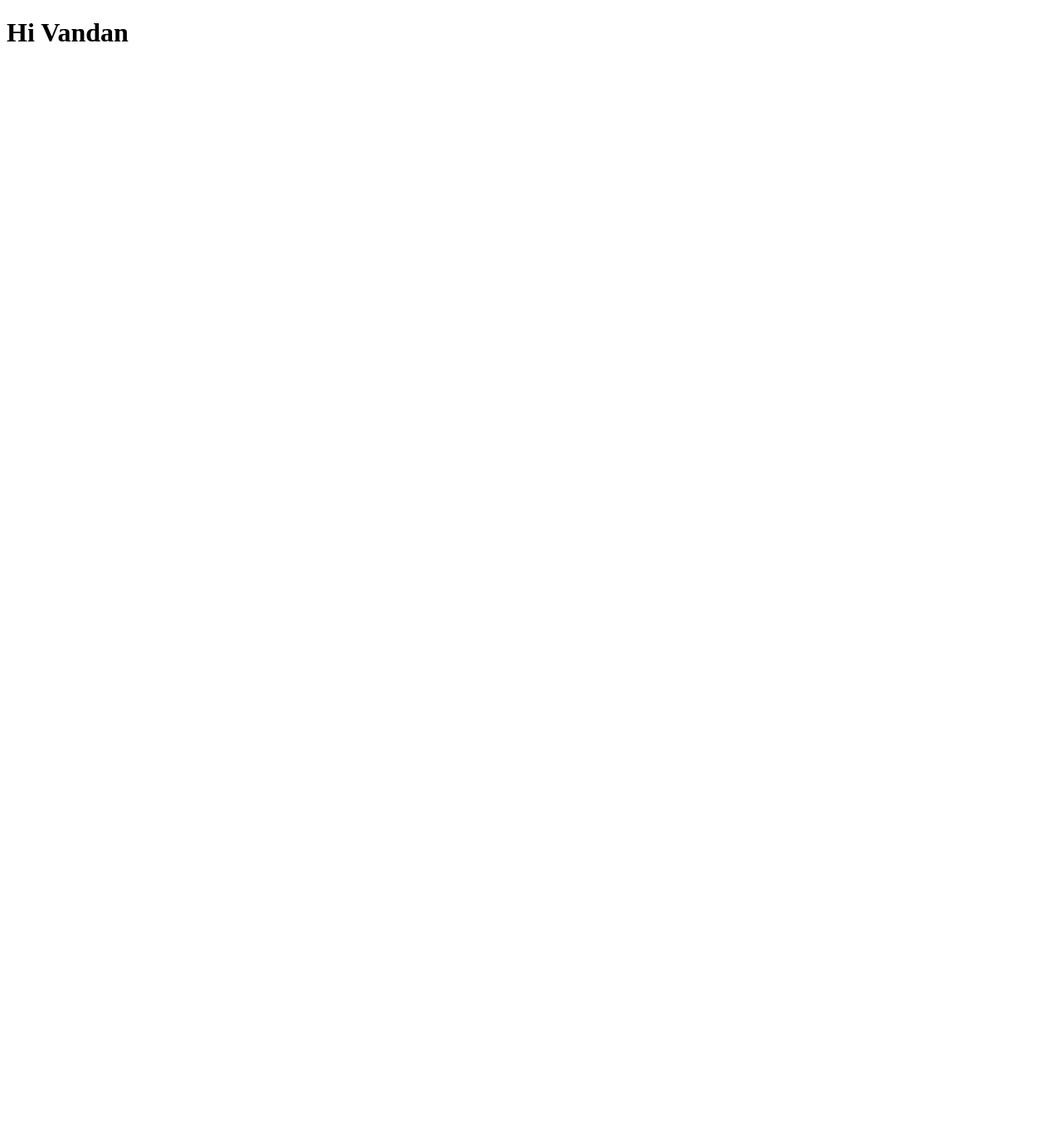
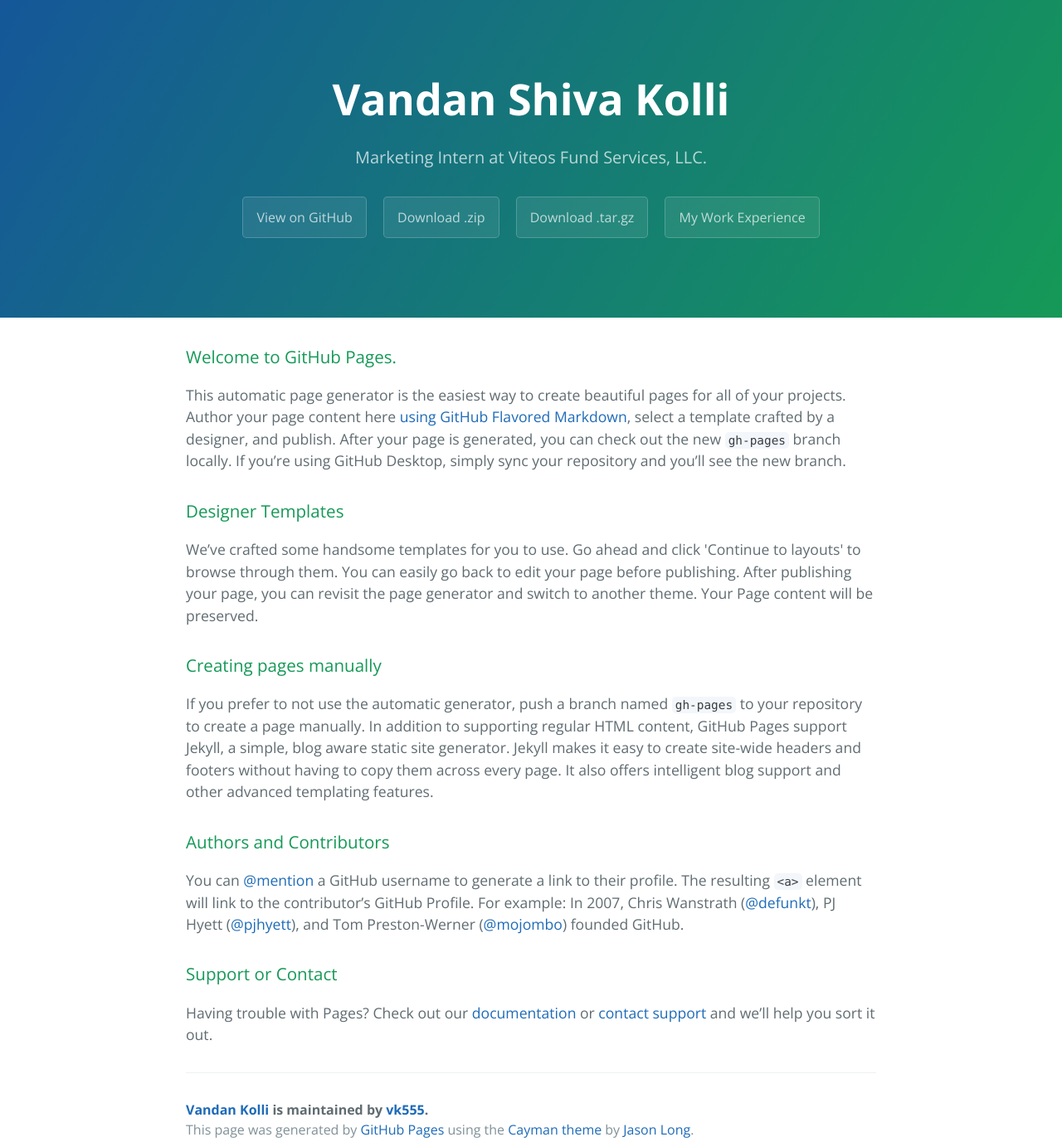
Before and after one commit to vk555/personal-website, a plain HTML site: page work-experience.html in a window 1280 px wide. Shown: the whole page at 83% size. Before the commit the page ends 800 px from the top, so only its background shows below. Drawn offline with nearby package versions, Linux system fonts and the light colour scheme.

Commit message:
changed work-experience page

```diff
--- a/work-experience.html
+++ b/work-experience.html
@@ -1,10 +1,58 @@
 <!DOCTYPE html>
-<html>
-<head>
-<title>Work Experience</title>
-</head>
-<body>
-<h1>Hi Vandan</h1>
-</body>
+<html lang="en-us">
+  <head>
+    <meta charset="UTF-8">
+    <title>Vandan Kolli by vk555</title>
+    <meta name="viewport" content="width=device-width, initial-scale=1">
+    <link rel="stylesheet" type="text/css" href="stylesheets/normalize.css" media="screen">
+    <link href='https://fonts.googleapis.com/css?family=Open+Sans:400,700' rel='stylesheet' type='text/css'>
+    <link rel="stylesheet" type="text/css" href="stylesheets/stylesheet.css" media="screen">
+    <link rel="stylesheet" type="text/css" href="stylesheets/github-light.css" media="screen">
+  </head>
+  <body>
+    <section class="page-header">
+      <h1 class="project-name">Vandan Shiva Kolli</h1>
+      <h2 class="project-tagline">Marketing Intern at Viteos Fund Services, LLC.</h2>
+      <a href="https://github.com/vk555/personal-website" class="btn">View on GitHub</a>
+      <a href="https://github.com/vk555/personal-website/zipball/master" class="btn">Download .zip</a>
+      <a href="https://github.com/vk555/personal-website/tarball/master" class="btn">Download .tar.gz</a>
+      <a href="work-experience.html" class="btn">My Work Experience</a>
+    </section>
 
+    <section class="main-content">
+      <h3>
+<a id="welcome-to-github-pages" class="anchor" href="#welcome-to-github-pages" aria-hidden="true"><span class="octicon octicon-link"></span></a>Welcome to GitHub Pages.</h3>
+
+<p>This automatic page generator is the easiest way to create beautiful pages for all of your projects. Author your page content here <a href="https://guides.github.com/features/mastering-markdown/">using GitHub Flavored Markdown</a>, select a template crafted by a designer, and publish. After your page is generated, you can check out the new <code>gh-pages</code> branch locally. If you’re using GitHub Desktop, simply sync your repository and you’ll see the new branch.</p>
+
+<h3>
+<a id="designer-templates" class="anchor" href="#designer-templates" aria-hidden="true"><span class="octicon octicon-link"></span></a>Designer Templates</h3>
+
+<p>We’ve crafted some handsome templates for you to use. Go ahead and click 'Continue to layouts' to browse through them. You can easily go back to edit your page before publishing. After publishing your page, you can revisit the page generator and switch to another theme. Your Page content will be preserved.</p>
+
+<h3>
+<a id="creating-pages-manually" class="anchor" href="#creating-pages-manually" aria-hidden="true"><span class="octicon octicon-link"></span></a>Creating pages manually</h3>
+
+<p>If you prefer to not use the automatic generator, push a branch named <code>gh-pages</code> to your repository to create a page manually. In addition to supporting regular HTML content, GitHub Pages support Jekyll, a simple, blog aware static site generator. Jekyll makes it easy to create site-wide headers and footers without having to copy them across every page. It also offers intelligent blog support and other advanced templating features.</p>
+
+<h3>
+<a id="authors-and-contributors" class="anchor" href="#authors-and-contributors" aria-hidden="true"><span class="octicon octicon-link"></span></a>Authors and Contributors</h3>
+
+<p>You can <a href="https://github.com/blog/821" class="user-mention">@mention</a> a GitHub username to generate a link to their profile. The resulting <code>&lt;a&gt;</code> element will link to the contributor’s GitHub Profile. For example: In 2007, Chris Wanstrath (<a href="https://github.com/defunkt" class="user-mention">@defunkt</a>), PJ Hyett (<a href="https://github.com/pjhyett" class="user-mention">@pjhyett</a>), and Tom Preston-Werner (<a href="https://github.com/mojombo" class="user-mention">@mojombo</a>) founded GitHub.</p>
+
+<h3>
+<a id="support-or-contact" class="anchor" href="#support-or-contact" aria-hidden="true"><span class="octicon octicon-link"></span></a>Support or Contact</h3>
+
+<p>Having trouble with Pages? Check out our <a href="https://help.github.com/pages">documentation</a> or <a href="https://github.com/contact">contact support</a> and we’ll help you sort it out.</p>
+
+      <footer class="site-footer">
+        <span class="site-footer-owner"><a href="https://github.com/vk555/personal-website">Vandan Kolli</a> is maintained by <a href="https://github.com/vk555">vk555</a>.</span>
+
+        <span class="site-footer-credits">This page was generated by <a href="https://pages.github.com">GitHub Pages</a> using the <a href="https://github.com/jasonlong/cayman-theme">Cayman theme</a> by <a href="https://twitter.com/jasonlong">Jason Long</a>.</span>
+      </footer>
+
+    </section>
+
+
+  </body>
 </html>
```
